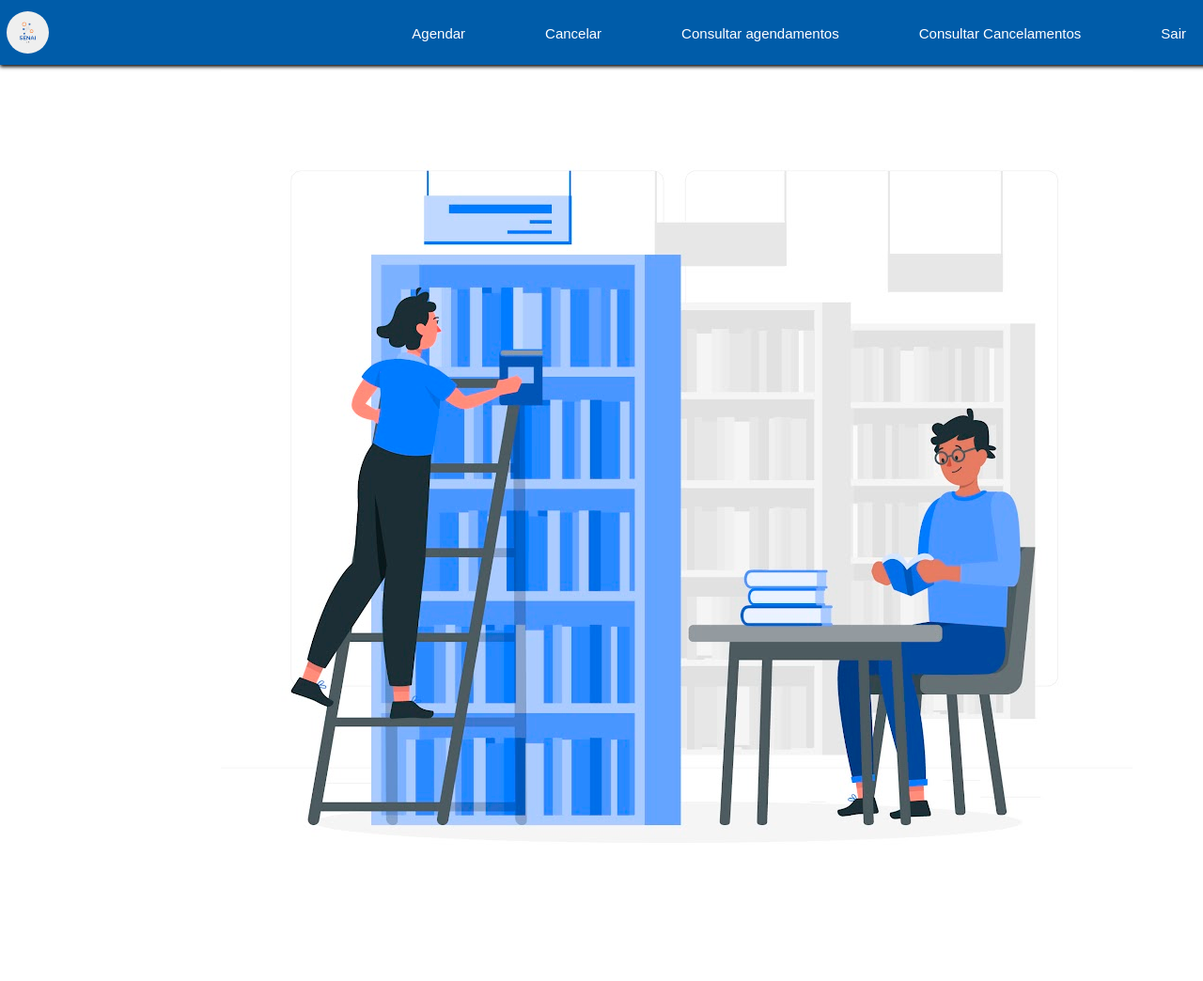
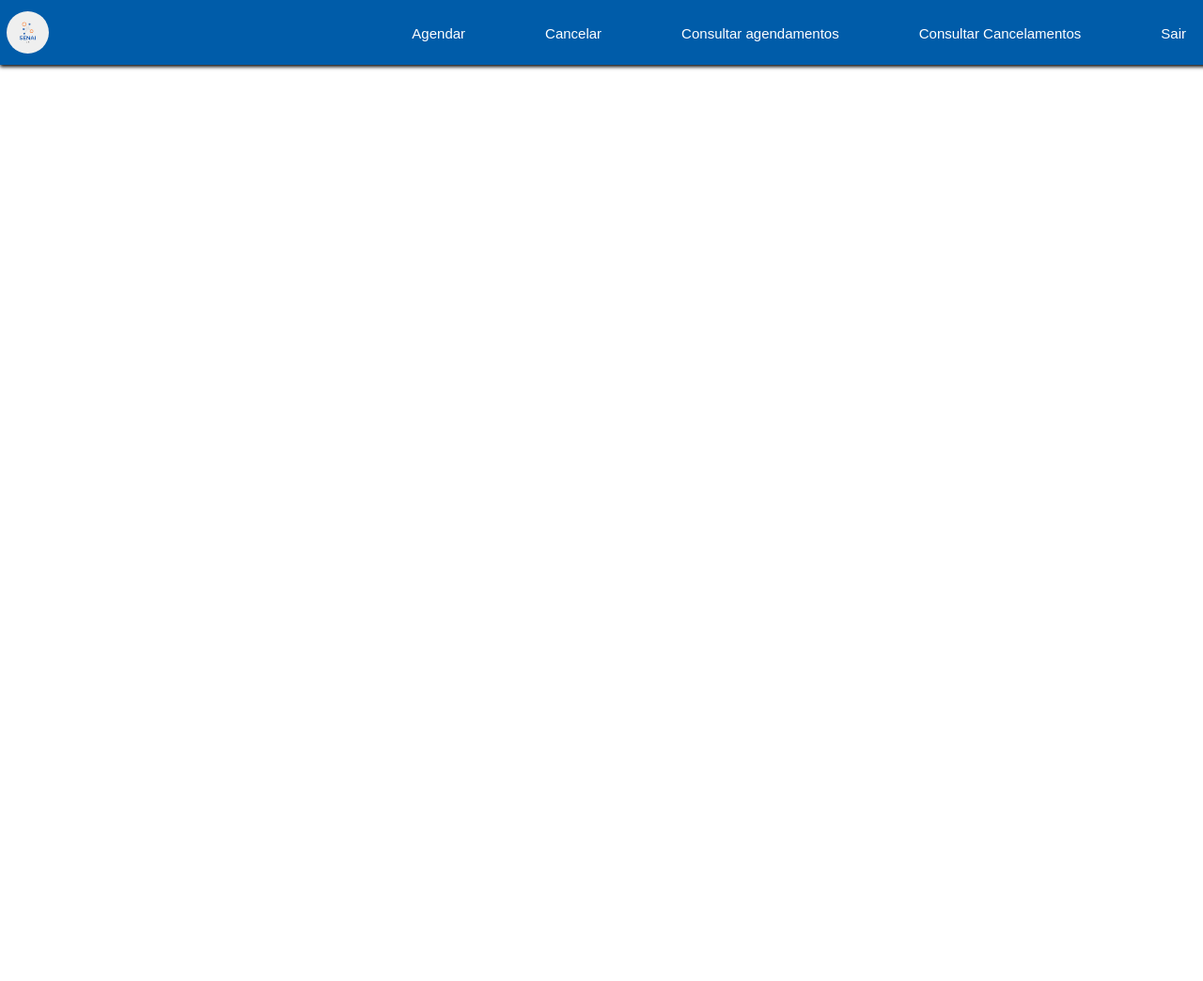
Before and after one commit to LYuri26/Senai-Software, a PHP site: page /Menu.php in a window 1280 px wide. Shown: the top 1044 px of the page at 94% size. Run offline with PHP 8.4, Linux system fonts and the light colour scheme; the visitor is signed in with stand-in values (Sample User, id 1).

Commit message:
Update 1.2
Tirei apenas a imagem no menu.

```diff
--- a/Login.html
+++ b/Login.html
@@ -43,10 +43,6 @@
     }
   </script>
 </body>
-
-<<<<<<< Updated upstream
-</html>
-=======
 <footer>
   <div class="rodape">
     <p>&copy; 2023 Meu Site. Todos os direitos reservados.</p>
@@ -55,4 +51,3 @@
 </footer>
 
 </html>
->>>>>>> Stashed changes
--- a/Menu.php
+++ b/Menu.php
@@ -39,10 +39,6 @@ if (!isset($_SESSION['usuario'])) {
       </div>
     </nav>
   </header>
-  <div class="imagem-biblioteca">
-    <img src="./config/assets/img/Biblioteca.jpg" class="imagem">
-  </div>
-
 </body>
 
 </html>
--- a/config/assets/estilos/Menu.css
+++ b/config/assets/estilos/Menu.css
@@ -99,11 +99,3 @@ a {
     transform: rotate(-45deg) translate(1px, -1px);
   }
 }
-.imagem-biblioteca {
-  position: fixed;
-  top: 0;
-  right: 0;
-  padding: 75px;
-  border-radius: 5px;
-
-}
```
